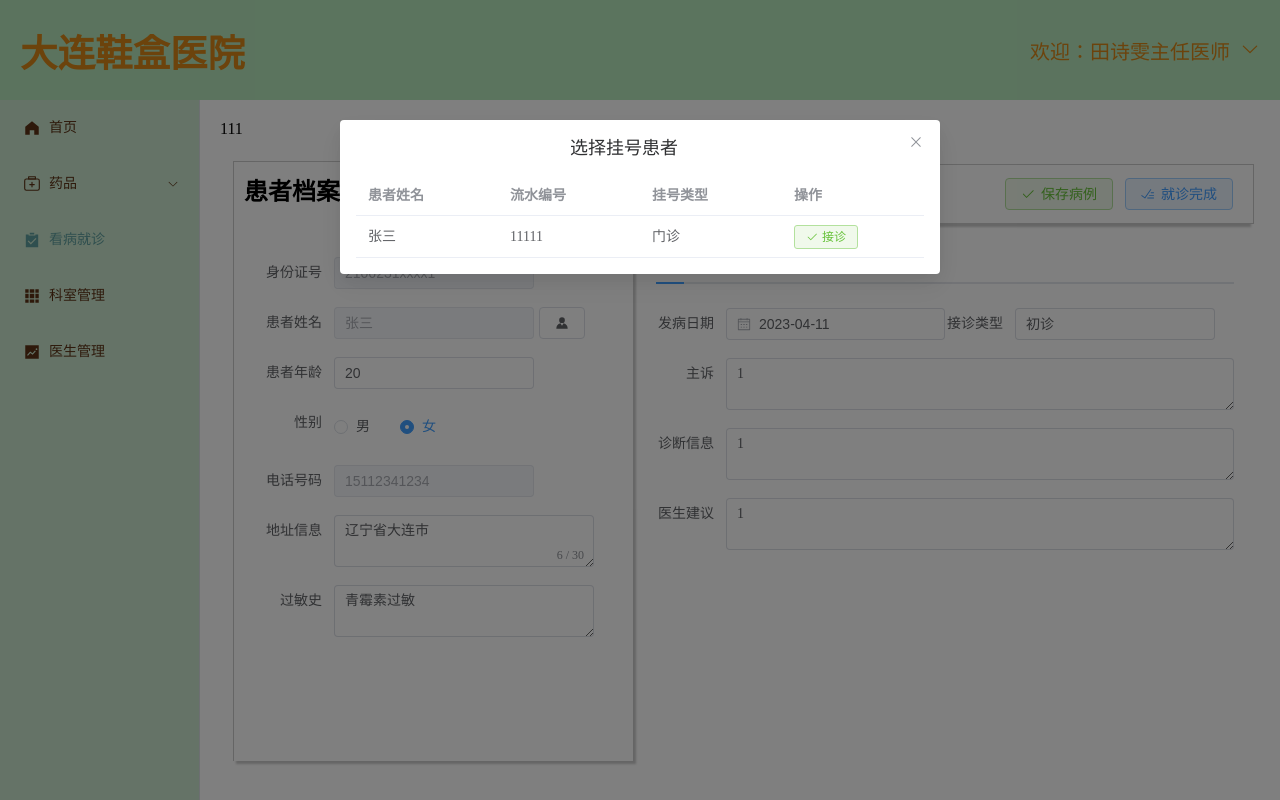
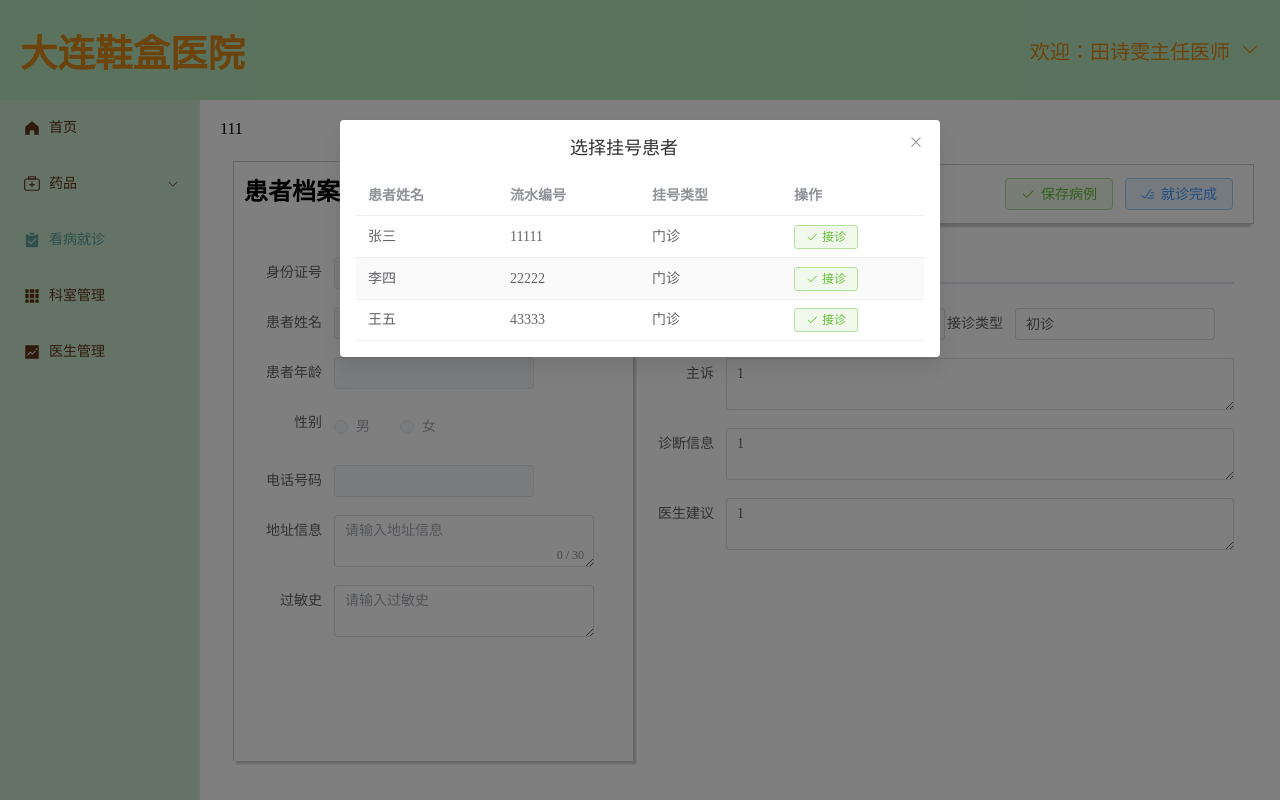
Before and after one commit to 123tsw/project, a Vue app: page /user in a window 1280 px wide. Both pictures are taken after a click on the button 562 px from the left and 323 px from the top of the page. Built offline with nearby package versions, Linux system fonts and the light colour scheme.

Commit message:
tsw患者管理加了一些逻辑

```diff
--- a/src/main.js
+++ b/src/main.js
@@ -17,9 +17,6 @@ pinia.use(piniaPluginPersistedstate)
 
 import './assets/main.css'
 
-// 引入mock
-import "./mock/index"
-
 const app = createApp(App)
 
 // Element图标库
--- a/src/mock/checkList.json
+++ /dev/null
@@ -1,26 +0,0 @@
-[
-    {
-        "xmfyid":"123",
-        "xmmc":"ct",
-        "gjz":"cttt",
-        "dj":"12"
-    },
-    {
-        "xmfyid":"123",
-        "xmmc":"ct",
-        "gjz":"cttt",
-        "dj":"12"
-    },
-    {
-        "xmfyid":"123",
-        "xmmc":"ct",
-        "gjz":"cttt",
-        "dj":"12"
-    },
-    {
-        "xmfyid":"123",
-        "xmmc":"ct",
-        "gjz":"cttt",
-        "dj":"12"
-    }
-]
--- a/src/views/User.vue
+++ b/src/views/User.vue
@@ -19,10 +19,10 @@
                     <el-button style="margin-left: 5px;" @click="handleHZXM"><el-icon><Avatar /></el-icon></el-button>
                 </el-form-item>
                  <el-form-item label="患者年龄" prop="HZNL">
-                    <el-input v-model="userform.HZNL" />
+                    <el-input v-model="userform.HZNL" disabled/>
                 </el-form-item>
                 <el-form-item label="性别" prop="HZXB">
-                    <el-radio-group v-model="userform.HZXB" class="ml-4">
+                    <el-radio-group v-model="userform.HZXB" class="ml-4" disabled>
                         <el-radio label="男" size="large">男</el-radio>
                         <el-radio label="女" size="large">女</el-radio>
                     </el-radio-group>
@@ -62,10 +62,17 @@
                     <el-table-column prop="GHLX" label="挂号类型" />
                     <el-table-column label="操作">
                         <template #default>
-                            <el-button size="small" type="success" plain @click="handleJiezhen(formRef)">
+                            <el-button
+                            size="small"
+                            type="success"
+                            plain
+                            @click="handleJiezhen(formRef)"
+                            :disabled="disjiuzhen"
+                            >
                                 <el-icon><Check /></el-icon>
-                                <span>接诊</span>
+                                <span>{{ Textjiuzhen }}</span>
                             </el-button>
+                            <!-- <el-button size="small" type="success" plain @click="handleFJiezhen(formRef)"> -->
                         </template>
                     </el-table-column>
                 </el-table>
@@ -78,7 +85,7 @@
                         <el-text v-model="form1.blid">{{form1.blid}}</el-text><!-- 到时候再传数据 -->
                     </div>
                     <div>
-                        <el-button type="success" plain @click="hadleSave"><el-icon><Check /></el-icon><span>保存病例</span></el-button>
+                        <el-button type="success" plain @click="hadleSave(formuser)"><el-icon><Check /></el-icon><span>保存病例</span></el-button>
                         <el-button type="primary" plain @click="handleFinish"><el-icon><Finished /></el-icon><span>就诊完成</span></el-button>
                     </div>
                 </el-header>
@@ -88,7 +95,8 @@
                             <el-form
                             :model="userform"
                             label-width="70px"
-                            class="el-form-right">
+                            class="el-form-right"
+                            ref="formuser">
                             <el-row>
                                 <el-col :span="12">
                                     <el-form-item label="发病日期">
@@ -143,7 +151,7 @@
                     v-model="dialogVisible2"
                     >
                     <h2 style="text-align: center;margin-bottom: 20px;">药品列表</h2>
-                    <el-form :model="form1" label-width="60px" class="mform">
+                    <el-form :model="form1" label-width="60px" class="mform" ref="formRef1">
                         <el-row>
                             <el-col :span="12">
                                 <el-form-item label="关键字">
@@ -160,7 +168,7 @@
                             ref="multipleTableRef"
                             :data="medicineList"
                             style="width: 100%"
-                            @selection-change="handleSelectionChange"
+                            @selection-change="handleSelectionChangeM"
 
                         >
                             <el-table-column type="selection" width="55" />
@@ -170,7 +178,7 @@
                             <el-table-column prop="YPMC" label="药品名称" width="120" />
                             <el-table-column prop="KCL" label="库存量" show-overflow-tooltip />
                         </el-table>
-                        <el-button type="primary" plain class="mlistbtn" @click="handleAddM">
+                        <el-button type="primary" plain class="mlistbtn" @click="handleAddM(formRef1)">
                             <el-icon><Plus /></el-icon>
                             <span>添加并关闭</span>
                         </el-button>
@@ -193,7 +201,6 @@
                     v-model="dialogVisible4"
                     >
                     <h2 style="text-align: center;margin-bottom: 20px;">检查项目列表</h2>
-                    <el-form :model="form1" label-width="60px" class="mform">
                     <el-row>
                         <el-col :span="12">
                             <el-form-item label="关键字">
@@ -205,15 +212,16 @@
                             <el-button type="primary"><el-icon><search /></el-icon>重置</el-button>
                         </el-col>
                     </el-row>
+                    <el-form :model="form1" label-width="60px" class="mform" ref="formRefCL">
                         <el-table
                             border
                             ref="multipleTableRef"
                             :data="checkList"
                             style="width: 100%"
-                            @selection-change="handleSelectionChange"
+                            @selection-change="handleSelectionChangeC"
 
                         >
-                            <el-table-column type="selection" width="55" />
+                            <el-table-column type="selection" width="55"/>
                             <el-table-column prop="xmfyid" label="项目费用ID" width="120" >
 
                             </el-table-column>
@@ -221,7 +229,7 @@
                             <el-table-column prop="gjz" label="关键字" show-overflow-tooltip />
                             <el-table-column prop="dj" label="单价" show-overflow-tooltip />
                         </el-table>
-                        <el-button type="primary" plain class="mlistbtn" @click="handleAddC"><el-icon><Plus /></el-icon><span>添加并关闭</span></el-button>
+                        <el-button type="primary" plain class="mlistbtn" @click="handleAddC(formRefCL)"><el-icon><Plus /></el-icon><span>添加并关闭</span></el-button>
                     </el-form>
                     </el-drawer>
                 </el-main>
@@ -234,16 +242,29 @@ import axios from 'axios'
 import {ref,reactive,onMounted} from 'vue'
 import { ElMessage } from 'element-plus';
 import { ElNotification } from 'element-plus'
+const Textjiuzhen = ref('接诊')
+const disjiuzhen =ref(false)
 const formRef =ref()
-const userform =reactive({
-    hzsfzh:'2106231xxxx1',
+const formRef1 =ref()
+const formuser =ref()
+const formRefCL =ref()
+
+/* hzsfzh:'2106231xxxx1',
     HZXM:'张三',
     HZXB:'女',
     HZNL:'20',
     BRDH:'15112341234',
     JTZZ:'辽宁省大连市',
     jzrq:new Date(),
-    GMS:'青霉素过敏',
+    GMS:'青霉素过敏', */
+const userform =reactive({
+    hzsfzh:'',
+    HZXM:'',
+    HZXB:'',
+    HZNL:'',
+    BRDH:'',
+    JTZZ:'',
+    GMS:'',
 })
 const form1 =reactive({
     JZLX:'初诊',
@@ -252,9 +273,13 @@ const form1 =reactive({
     GJZ:'',
     YPID:'',
     YPMC:'',
-    KCL:''
+    KCL:'',
+    jzrq:new Date()
 })
-
+// 药品处方
+const medicineData =[]
+// 检查处方
+const checkData =[]
 const medicineList =[
 {
         'YPID':'1',
@@ -309,10 +334,22 @@ const medicineList =[
 ]
 const checkList =[
     {
-        xmfyid:'',
-        xmmc:'',
-        gjz:'',
-        dj:''
+        xmfyid:'12',
+        xmmc:'嗷嗷',
+        gjz:'嗷嗷',
+        dj:'12'
+    },
+    {
+        xmfyid:'12',
+        xmmc:'嗷嗷',
+        gjz:'嗷嗷',
+        dj:'12'
+    },
+    {
+        xmfyid:'12',
+        xmmc:'嗷嗷',
+        gjz:'嗷嗷',
+        dj:'12'
     },
 ]
 // 患者信息头像点击弹出
@@ -325,7 +362,6 @@ const dialogVisible2 = ref(false)
 const dialogVisible3 = ref(false)
 // 检查列表弹出
 const dialogVisible4 = ref(false)
-const orderType =ref('')
 const activeName =ref('first')
 // 全选
 const multipleTableRef = ref()
@@ -340,27 +376,37 @@ const tableDataOrigin =[
         HZXM:'张三',
         LSBH:'11111',
         GHLX:'门诊',
-
+    },
+    {
+        HZXM:'李四',
+        LSBH:'22222',
+        GHLX:'门诊',
+    },
+    {
+        HZXM:'王五',
+        LSBH:'43333',
+        GHLX:'门诊',
     }
 ]
 const tableData =ref(tableDataOrigin)
-// 提交按钮，弹出提交成功-暂时没有
-const onsubmit =(formEl)=>{
+// 接诊患者
+const handleJiezhen = (formEl)=>{
+    // 点击哪个就让哪个显示已就诊  未实现
+    Textjiuzhen.value = `已就诊`
+    disjiuzhen.value = true
     if (!formEl) return
     formEl.validate((valid, fields) => {
         if (valid) {
-            console.log('submit');
-            ElMessage.success('提交成功')
+            console.log('submit!', userform)
+            // tableData.value[index].list.splice(index,1)
+            console.log(tableData.value[0]);
+            ElMessage.success('接诊成功')
+            dialogVisible.value =false;
         }else {
             console.log('error submit!', fields)
-            ElMessage.success('提交失败')
         }
     })
-}
-// 接诊患者
-const handleJiezhen = ()=>{
-    ElMessage.success('接诊成功')
-    dialogVisible.value =false;
+
 }
 // 添加药品处方
 const handleMedicine =()=>{
@@ -389,30 +435,36 @@ const handleChecklist =()=>{
     dialogVisible4.value=true
 }
 // 全选
-const handleSelectionChange = (val) => {
+const handleSelectionChangeM = (val) => {
   multipleSelection.value = val
 }
 
-// 保存病例
-const hadleSave =()=>{
+const handleSelectionChangeC = (val) => {
+  multipleSelection.value = val
+}
+
+// 保存病例 完成了大框逻辑，差存入数据
+const hadleSave =(formEl)=>{
+    if (!formEl) return
+    formEl.validate((valid, fields) => {
+        if (valid) {
+            console.log('submit!', form1)
+        }else {
+            console.log('error submit!', fields)
+        }
+    })
     ElMessage.success('保存成功')
 }
-// 完成就诊
+// 完成就诊 -传入患者库
 const handleFinish = ()=>{
     ElMessage.success('完成就诊')
 }
-// 添加药品项-添加药品
-const handleAddM =()=>{
-    ElNotification({
-        title: 'Success',
-        message: '添加成功',
-        type: 'success',
-        showClose: false
-    })
-    dialogVisible2.value = false
-}
-// 添加检查项-添加检查
-const handleAddC =()=>{
+// 添加药品项-添加药品 完成了大框逻辑，差选中
+const handleAddM =(formEl)=>{
+    if (!formEl) return
+    formEl.validate((valid, fields) => {
+        if (valid) {
+            console.log('submit!', medicineList)
             ElNotification({
                 title: 'Success',
                 message: '添加成功',
@@ -420,17 +472,30 @@ const handleAddC =()=>{
                 showClose: false
             })
             dialogVisible4.value = false
+        }else {
+            console.log('error submit!', fields)
         }
+    })
+}
+// 添加检查项-添加检查 完成了大框逻辑，差选中
+const handleAddC =(formEl)=>{
+    if (!formEl) return
+    formEl.validate((valid, fields) => {
+        if (valid) {
+            console.log('submit!', checkList)
+            ElNotification({
+                title: 'Success',
+                message: '添加成功',
+                type: 'success',
+                showClose: false
+            })
+            dialogVisible4.value = false
+        }else {
+            console.log('error submit!', fields)
+        }
+    })
 
-// ---------------------假数据区------------------------------------
-/* onMounted(()=>{
-    axios.get("/mock/bannerData").then(res=>{
-      console.log("假数据结果",res.data);
-    }).catch(error=>{
-      console.log(error);
-    })
-}) */
-
+}
 </script>
 
 <style lang="scss" scoped>
```
Also changed, not shown: src/mock/index.js (deleted, +0 -19 lines). Lines whose indentation alone changed are shown as unchanged.
